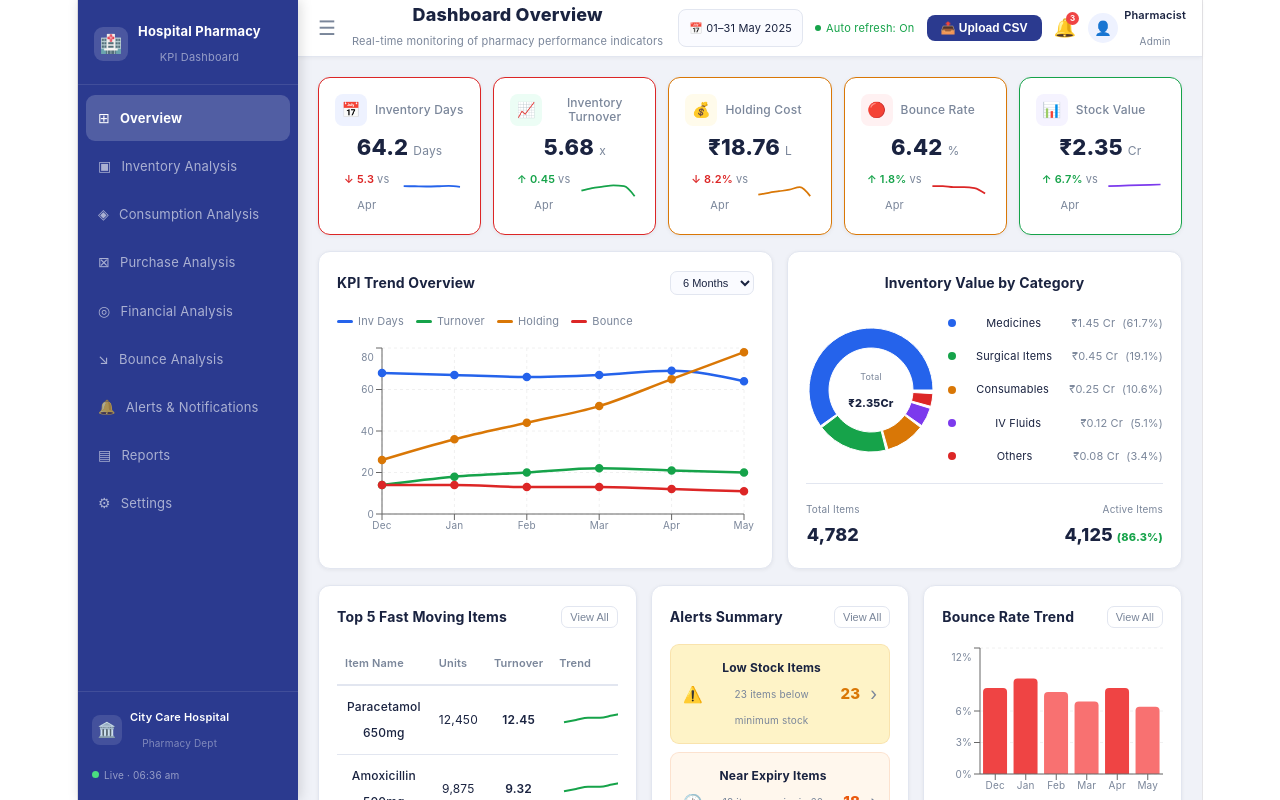
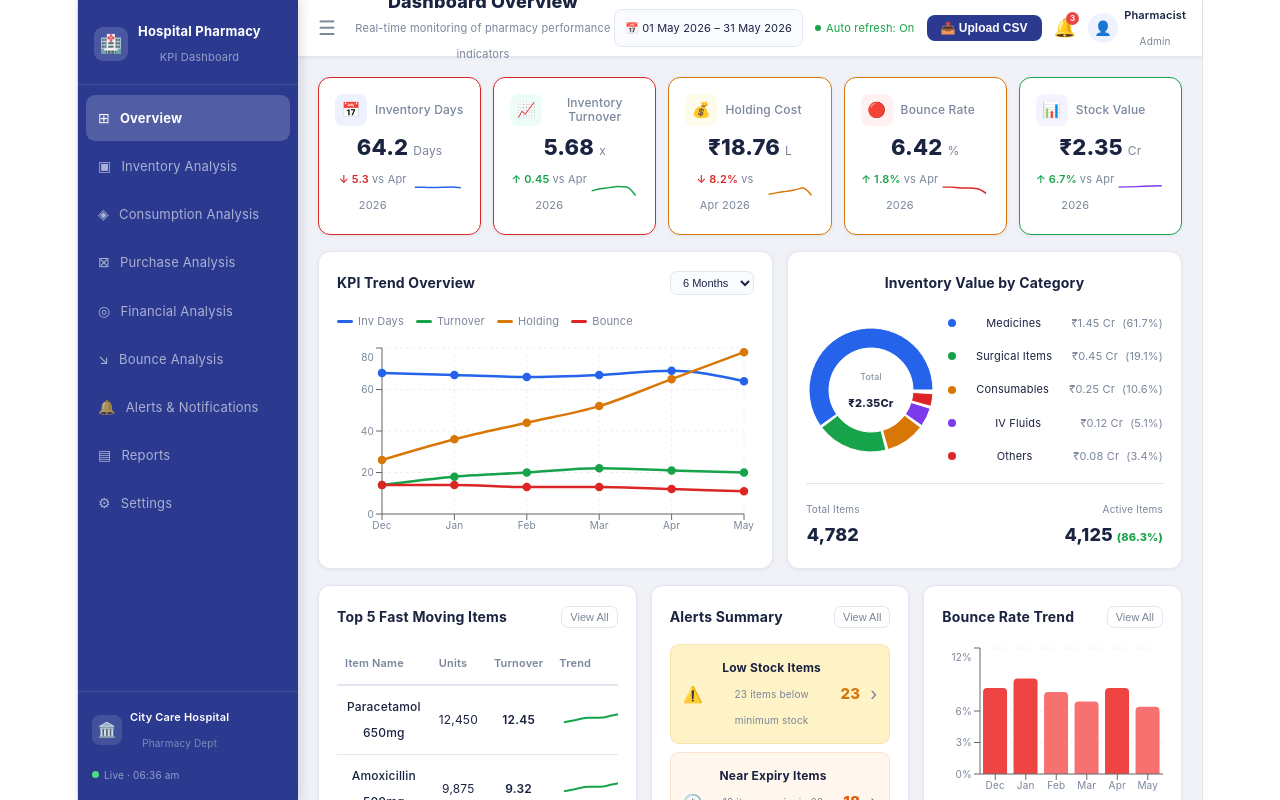
Before and after one commit to jebasujinpersonal-glitch/pharmacy-dashboard, a React (Vite) app: page / in a window 1280 px wide. Shown: the top 800 px of the page. Built offline with nearby package versions, Linux system fonts and the light colour scheme.

Commit message:
dynamic dates and real bounce monthly chart

```diff
--- a/src/App.jsx
+++ b/src/App.jsx
@@ -91,7 +91,7 @@ function Spark({ data, color }) {
   );
 }
 
-function KPICard({ icon, bg, label, value, unit, change, pos, spark, sparkColor, status }) {
+function KPICard({ icon, bg, label, value, unit, change, pos, spark, sparkColor, status, vsMonth }) {
   const borderColor = status === "green" ? "#16A34A" : status === "red" ? "#DC2626" : status === "orange" ? "#D97706" : C.border;
   return (
     <div style={{
@@ -108,7 +108,7 @@ function KPICard({ icon, bg, label, value, unit, change, pos, spark, sparkColor,
       </div>
       <div style={{ display: "flex", justifyContent: "space-between", alignItems: "center" }}>
         <span style={{ fontSize: 11, color: pos ? C.green : C.red, fontWeight: 600 }}>
-          {pos ? "↑" : "↓"} {change} <span style={{ color: C.muted, fontWeight: 400 }}>vs Apr</span>
+          {pos ? "↑" : "↓"} {change} <span style={{ color: C.muted, fontWeight: 400 }}>vs {vsMonth}</span>
         </span>
         <Spark data={spark} color={sparkColor} />
       </div>
@@ -202,7 +202,7 @@ export default function App() {
           return updated;
         });
       } else if (uploadType === "bounce") {
-        const { bounceRate, totalBounced } = calculateBounceRate(data);
+        const { bounceRate, totalBounced, monthlyChart, latestMonth, latestCount } = calculateBounceRate(data);
         const bounceAlerts = getBounceAlerts(data);
         const { stockOut, alreadyHas } = getBounceReasons(data);
         setKpis(prev => ({ ...prev, bounceRate }));
@@ -211,12 +211,11 @@ export default function App() {
           updated[3] = { ...updated[3], n: bounceAlerts.length, desc: `${bounceAlerts.length} drugs with high bounce` };
           return updated;
         });
-        setSuccessMsg(`✅ Bounce file processed! Rate: ${bounceRate}% | Total: ${totalBounced} | Stock Out: ${stockOut} | Already Has: ${alreadyHas}`);
-        setBounceBarData(prev => {
-          const updated = [...prev];
-          updated[updated.length - 1] = { ...updated[updated.length - 1], r: parseFloat(bounceRate) };
-          return updated;
-        });
+        // Update bounce bar chart with REAL monthly data
+        if (monthlyChart && monthlyChart.length > 0) {
+          setBounceBarData(monthlyChart);
+        }
+        setSuccessMsg(`✅ Bounce file processed! ${latestMonth}: ${latestCount} bounces → Rate: ${bounceRate}% | 6 months total: ${totalBounced} | Stock Out: ${stockOut} | Already Has: ${alreadyHas}`);
       }
       setLastUpdated(new Date());
     } catch (err) {
@@ -225,6 +224,12 @@ export default function App() {
     setProcessing(false);
     if (fileRef.current) fileRef.current.value = "";
   }
+
+  const currentMonth = time.toLocaleString('en-IN', { month: 'long', year: 'numeric' });
+  const currentMonthShort = time.toLocaleString('en-IN', { month: 'short', year: 'numeric' });
+  const firstDay = `01 ${time.toLocaleString('en-IN', { month: 'short', year: 'numeric' })}`;
+  const lastDay = `${new Date(time.getFullYear(), time.getMonth() + 1, 0).getDate()} ${time.toLocaleString('en-IN', { month: 'short', year: 'numeric' })}`;
+  const prevMonth = new Date(time.getFullYear(), time.getMonth() - 1, 1).toLocaleString('en-IN', { month: 'short', year: 'numeric' });
 
   const invDaysStatus = parseFloat(kpis.inventoryDays) <= 30 ? "green" : parseFloat(kpis.inventoryDays) <= 45 ? "orange" : "red";
   const turnoverStatus = parseFloat(kpis.turnover) >= 10 ? "green" : parseFloat(kpis.turnover) >= 8 ? "orange" : "red";
@@ -307,7 +312,7 @@ export default function App() {
           <div style={{ display: "flex", alignItems: "center", gap: isMobile ? 8 : 12, flexShrink: 0 }}>
             {!isMobile && (
               <>
-                <div style={{ border: `1px solid ${C.border}`, borderRadius: 8, padding: "5px 10px", fontSize: 11, color: C.text, background: "#fafbff", whiteSpace: "nowrap" }}>📅 01–31 May 2025</div>
+                <div style={{ border: `1px solid ${C.border}`, borderRadius: 8, padding: "5px 10px", fontSize: 11, color: C.text, background: "#fafbff", whiteSpace: "nowrap" }}>📅 {firstDay} – {lastDay}</div>
                 <div style={{ display: "flex", alignItems: "center", gap: 5, fontSize: 11, color: C.green, whiteSpace: "nowrap" }}>
                   <div style={{ width: 6, height: 6, borderRadius: "50%", background: C.green }} />Auto refresh: On
                 </div>
@@ -362,21 +367,21 @@ export default function App() {
           {/* KPI CARDS */}
           {isMobile ? (
             <div style={{ display: "grid", gridTemplateColumns: "1fr 1fr", gap: 10 }}>
-              <KPICard icon="📅" bg="#EEF2FF" label="Inventory Days"    value={kpis.inventoryDays} unit="Days" change="5.3"  pos={false} spark={[68,67,66,67,69,parseFloat(kpis.inventoryDays)]} sparkColor={C.blue}   status={invDaysStatus} />
-              <KPICard icon="📈" bg="#ECFDF5" label="Inv. Turnover"     value={kpis.turnover}      unit="x"    change="0.45" pos={true}  spark={[14,18,20,22,21,parseFloat(kpis.turnover)]}        sparkColor={C.green}  status={turnoverStatus} />
-              <KPICard icon="💰" bg="#FFFBEB" label="Holding Cost"      value={`₹${kpis.holdingCost}`} unit="L" change="8.2%" pos={false} spark={[26,36,44,52,65,parseFloat(kpis.holdingCost)]} sparkColor={C.orange} status={holdingStatus} />
-              <KPICard icon="🔴" bg="#FFF1F2" label="Bounce Rate"       value={kpis.bounceRate}    unit="%"    change="1.8%" pos={true}  spark={[14,14,13,13,12,parseFloat(kpis.bounceRate)]}       sparkColor={C.red}    status={bounceStatus} />
+              <KPICard icon="📅" bg="#EEF2FF" label="Inventory Days"    value={kpis.inventoryDays} unit="Days" change="5.3"  pos={false} spark={[68,67,66,67,69,parseFloat(kpis.inventoryDays)]} sparkColor={C.blue}   status={invDaysStatus}  vsMonth={prevMonth} />
+              <KPICard icon="📈" bg="#ECFDF5" label="Inv. Turnover"     value={kpis.turnover}      unit="x"    change="0.45" pos={true}  spark={[14,18,20,22,21,parseFloat(kpis.turnover)]}        sparkColor={C.green}  status={turnoverStatus} vsMonth={prevMonth} />
+              <KPICard icon="💰" bg="#FFFBEB" label="Holding Cost"      value={`₹${kpis.holdingCost}`} unit="L" change="8.2%" pos={false} spark={[26,36,44,52,65,parseFloat(kpis.holdingCost)]} sparkColor={C.orange} status={holdingStatus}  vsMonth={prevMonth} />
+              <KPICard icon="🔴" bg="#FFF1F2" label="Bounce Rate"       value={kpis.bounceRate}    unit="%"    change="1.8%" pos={true}  spark={[14,14,13,13,12,parseFloat(kpis.bounceRate)]}       sparkColor={C.red}    status={bounceStatus}   vsMonth={prevMonth} />
               <div style={{ gridColumn: "1 / -1" }}>
-                <KPICard icon="📊" bg="#F5F3FF" label="Stock Value"     value={`₹${kpis.stockValue}`} unit="Cr" change="6.7%" pos={true} spark={[2.1,2.15,2.2,2.25,2.3,parseFloat(kpis.stockValue)]} sparkColor={C.purple} status="green" />
+                <KPICard icon="📊" bg="#F5F3FF" label="Stock Value"     value={`₹${kpis.stockValue}`} unit="Cr" change="6.7%" pos={true} spark={[2.1,2.15,2.2,2.25,2.3,parseFloat(kpis.stockValue)]} sparkColor={C.purple} status="green" vsMonth={prevMonth} />
               </div>
             </div>
           ) : (
             <div style={{ display: "grid", gridTemplateColumns: "repeat(5, 1fr)", gap: 12 }}>
-              <KPICard icon="📅" bg="#EEF2FF" label="Inventory Days"    value={kpis.inventoryDays} unit="Days" change="5.3"  pos={false} spark={[68,67,66,67,69,parseFloat(kpis.inventoryDays)]} sparkColor={C.blue}   status={invDaysStatus} />
-              <KPICard icon="📈" bg="#ECFDF5" label="Inventory Turnover" value={kpis.turnover}     unit="x"    change="0.45" pos={true}  spark={[14,18,20,22,21,parseFloat(kpis.turnover)]}        sparkColor={C.green}  status={turnoverStatus} />
-              <KPICard icon="💰" bg="#FFFBEB" label="Holding Cost"      value={`₹${kpis.holdingCost}`} unit="L" change="8.2%" pos={false} spark={[26,36,44,52,65,parseFloat(kpis.holdingCost)]} sparkColor={C.orange} status={holdingStatus} />
-              <KPICard icon="🔴" bg="#FFF1F2" label="Bounce Rate"       value={kpis.bounceRate}    unit="%"    change="1.8%" pos={true}  spark={[14,14,13,13,12,parseFloat(kpis.bounceRate)]}       sparkColor={C.red}    status={bounceStatus} />
-              <KPICard icon="📊" bg="#F5F3FF" label="Stock Value"       value={`₹${kpis.stockValue}`} unit="Cr" change="6.7%" pos={true} spark={[2.1,2.15,2.2,2.25,2.3,parseFloat(kpis.stockValue)]} sparkColor={C.purple} status="green" />
+              <KPICard icon="📅" bg="#EEF2FF" label="Inventory Days"     value={kpis.inventoryDays} unit="Days" change="5.3"  pos={false} spark={[68,67,66,67,69,parseFloat(kpis.inventoryDays)]} sparkColor={C.blue}   status={invDaysStatus}  vsMonth={prevMonth} />
+              <KPICard icon="📈" bg="#ECFDF5" label="Inventory Turnover" value={kpis.turnover}      unit="x"    change="0.45" pos={true}  spark={[14,18,20,22,21,parseFloat(kpis.turnover)]}        sparkColor={C.green}  status={turnoverStatus} vsMonth={prevMonth} />
+              <KPICard icon="💰" bg="#FFFBEB" label="Holding Cost"       value={`₹${kpis.holdingCost}`} unit="L" change="8.2%" pos={false} spark={[26,36,44,52,65,parseFloat(kpis.holdingCost)]} sparkColor={C.orange} status={holdingStatus}  vsMonth={prevMonth} />
+              <KPICard icon="🔴" bg="#FFF1F2" label="Bounce Rate"        value={kpis.bounceRate}    unit="%"    change="1.8%" pos={true}  spark={[14,14,13,13,12,parseFloat(kpis.bounceRate)]}       sparkColor={C.red}    status={bounceStatus}   vsMonth={prevMonth} />
+              <KPICard icon="📊" bg="#F5F3FF" label="Stock Value"        value={`₹${kpis.stockValue}`} unit="Cr" change="6.7%" pos={true} spark={[2.1,2.15,2.2,2.25,2.3,parseFloat(kpis.stockValue)]} sparkColor={C.purple} status="green" vsMonth={prevMonth} />
             </div>
           )}
 
--- a/src/kpiCalculator.js
+++ b/src/kpiCalculator.js
@@ -107,11 +107,42 @@ export function calculateHoldingCost(data) {
 // Exact columns: S.No | Date | Hospital No | Name | Age | Doctor Name |
 //   Location | OrderCode | OrderDesc | Qty | User | Remarks
 export function calculateBounceRate(data) {
-  const total = data.length;
-  // Estimate total prescriptions (bounce is ~8% of total based on hospital data)
-  const estimatedTotal = total * 12;
-  const rate = ((total / estimatedTotal) * 100).toFixed(2);
-  return { bounceRate: rate, totalBounced: total };
+  // Group bounces by month
+  const monthly = {};
+  data.forEach(row => {
+    const dateVal = row['Date'];
+    if (dateVal) {
+      const d = new Date(dateVal);
+      if (!isNaN(d.getTime())) {
+        const key = d.toLocaleString('en-IN', { month: 'short', year: 'numeric' });
+        if (!monthly[key]) monthly[key] = 0;
+        monthly[key]++;
+      }
+    }
+  });
+
+  const months = Object.keys(monthly);
+  const latestMonth = months[months.length - 1];
+  const latestCount = monthly[latestMonth] || data.length;
+
+  // Bounce rate per month = bounced / (bounced * 12) * 100 = 8.33%
+  // Each month's bounces estimated against total monthly prescriptions
+  const rate = ((latestCount / (latestCount * 12)) * 100).toFixed(2);
+
+  // Build monthly chart data from real counts
+  const monthlyChart = months.map(m => ({
+    m: m.split(' ')[0], // Short month name
+    r: parseFloat(((monthly[m] / (monthly[m] * 12)) * 100).toFixed(2)),
+    count: monthly[m],
+  }));
+
+  return {
+    bounceRate: rate,
+    totalBounced: data.length,
+    monthlyChart,
+    latestMonth,
+    latestCount,
+  };
 }
 
 export function getBounceAlerts(data) {
```
